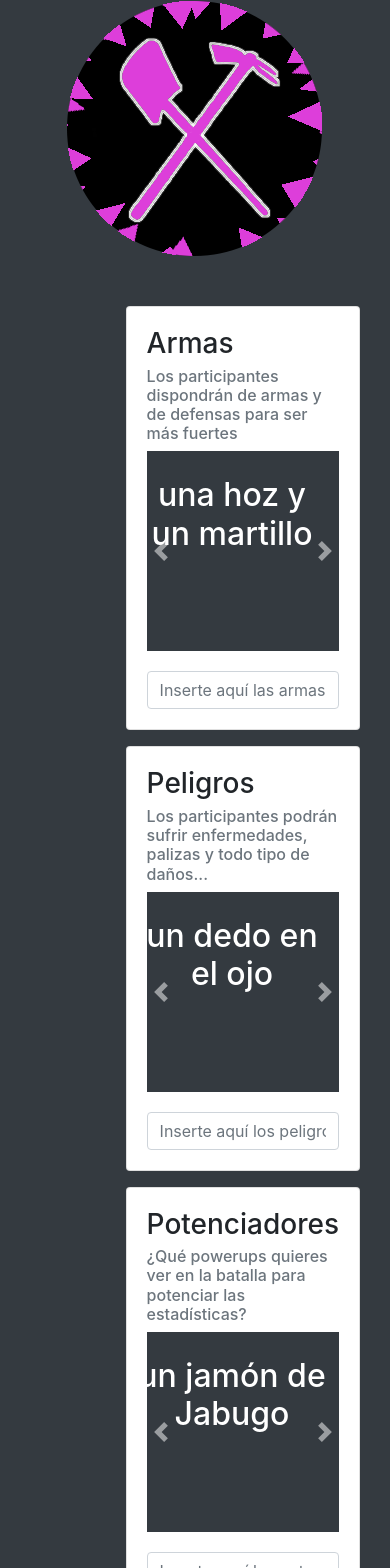
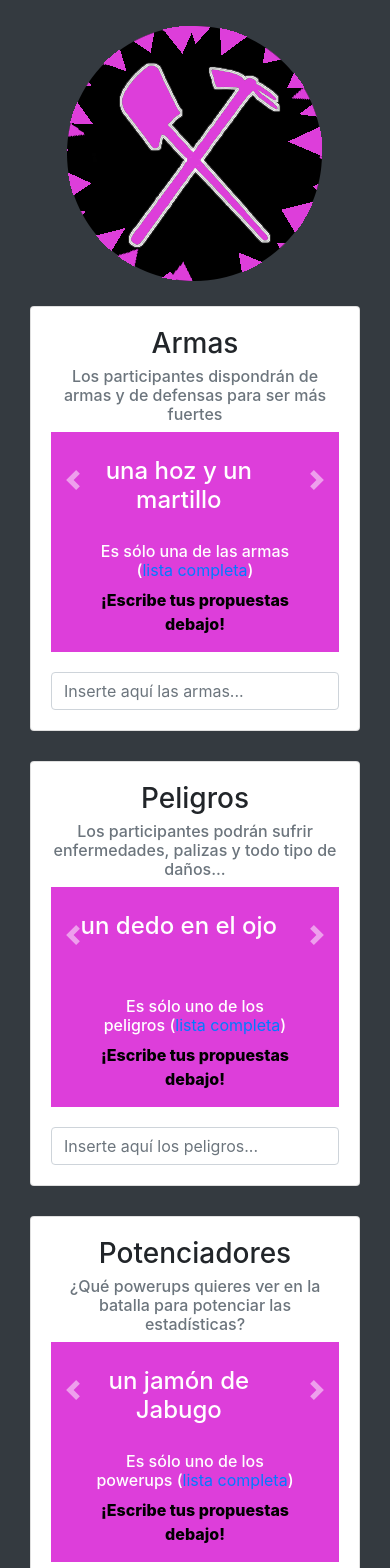
Before and after one commit to twitterwarbot/twitterwarbot.github.io, a Vue app: page / in a window 390 px wide. Shown: the top 1568 px of the page. Built offline with nearby package versions, Linux system fonts and the light colour scheme.

Commit message:
last version

```diff
--- a/package.json
+++ b/package.json
@@ -6,7 +6,7 @@
     "serve": "vue-cli-service serve",
     "build": "vue-cli-service build",
     "lint": "vue-cli-service lint",
-	"deploy": "node scripts/gh-pages-deploy.js"
+    "deploy": "node scripts/gh-pages-deploy.js"
   },
   "dependencies": {
     "bootstrap": "^4.5.3",
@@ -22,7 +22,7 @@
     "babel-eslint": "^10.1.0",
     "eslint": "^6.7.2",
     "eslint-plugin-vue": "^6.2.2",
-	"execa": "latest",
+    "execa": "latest",
     "vue-template-compiler": "^2.6.11"
   },
   "eslintConfig": {
--- a/src/components/HelloWorld.vue
+++ b/src/components/HelloWorld.vue
@@ -1,11 +1,10 @@
 <template>
   <div class="container">
-  <div class="text-center" style="margin-bottom: 50px;">
-        <a href="//www.twitter.com/paramobot"><img class="img-fluid" src="../assets/paramobot.png" alt="paramo" /></a>
+  <div class="text-center" style="margin: 25px 0;">
+      <a href="//www.twitter.com/paramobot"><img class="img-fluid" src="../assets/paramobot.png" alt="paramo" /></a>
       </div>
-      <div class="row">
-        <div class="col col-lg-2"></div>
-        <div class="col col-lg-8">
+      <div class="row text-center justify-content-center">
+        <div class="col-12 col-lg-8">
           <form form action="https://liveformhq.com/form/8e998583-1539-4ead-8b4a-0c8ae72a1e4c" method="POST" accept-charset="utf-8">
           <input type="hidden" value="https://liveformhq.com/thank_you" name="_redirect" />
             <div class="form-group">
@@ -13,24 +12,27 @@
                 <div class="card-body">
                   <h3 class="card-title">Armas</h3>
                   <h6 class="card-subtitle mb-2 text-muted">Los participantes dispondrán de armas y de defensas para ser más fuertes</h6>
-                  <div id="carousel1" class="carousel slide bg-dark text-white text-center" data-ride="carousel">
+                  <div id="carousel1" class="carousel slide" data-ride="carousel">
                     <div class="carousel-inner">
-                      <div class="carousel-item active" style="height: 200px;">
+                      <div class="carousel-item active">
                         <div class="d-block w-100">
-                          <h2 style="padding-top: 25px;">aaaaaaaaaa</h2>
+                          <h4 class="d-block d-md-none" style="padding: 25px 40px;">las páginas amarillas</h4>
+                          <h2 class="d-none d-md-block" style="padding: 25px 70px;">las páginas amarillas</h2>
                         </div>
                       </div>
                       <template v-for="weapon in shuffledWeapons">
-                        <div v-bind:key="weapon" class="carousel-item" style="height: 200px;">
+                        <div v-bind:key="weapon" class="carousel-item">
                           <div class="d-block w-100">
-                            <h2 style="padding-top: 25px;">{{weapon}}</h2>
+                            <h4 class="d-block d-md-none" style="padding: 25px 40px;">{{weapon}}</h4>
+                            <h2 class="d-none d-md-block" style="padding: 25px 70px;">{{weapon}}</h2>
                           </div>
                         </div>
                       </template>
                     </div>
-                    <div class="carousel-caption d-none d-md-block" style="position:absolute;bottom:0;">
-                      <h6>Es sólo una de las armas (<a href="/weapons.json">lista completa</a>)</h6>
-                      <p style="color: #dd3eda; font-weight: 800;">¡Escribe tus propuestas debajo!</p>
+                    <div class="carousel-space d-block d-md-none"></div>
+                    <div class="carousel-caption">
+                      <h6>Es sólo una de las armas (<a style="font-weight: normal;" href="/weapons.json">lista completa</a>)</h6>
+                      <p style="color: black; font-weight: 800;">¡Escribe tus propuestas debajo!</p>
                     </div>
                     <a class="carousel-control-prev" href="#carousel1" role="button" data-slide="prev">
                       <span class="carousel-control-prev-icon" aria-hidden="true"></span>
@@ -41,7 +43,7 @@
                       <span class="sr-only">Next</span>
                     </a>
                   </div>
-                  <input type="text" name="armas" placeholder="Inserte aquí las armas..." class="form-control" id="armas" style="margin-top: 20px;">
+                  <input type="text" name="armas" placeholder="Inserte aquí las armas..." class="form-control" id="armas">
                 </div>
               </div>
             </div>
@@ -50,24 +52,27 @@
                 <div class="card-body">
                   <h3 class="card-title">Peligros</h3>
                   <h6 class="card-subtitle mb-2 text-muted">Los participantes podrán sufrir enfermedades, palizas y todo tipo de daños...</h6>
-                  <div id="carousel2" class="carousel slide bg-dark text-white text-center" data-ride="carousel">
+                  <div id="carousel2" class="carousel slide" data-ride="carousel">
                     <div class="carousel-inner">
-                      <div class="carousel-item active" style="height: 200px;">
+                      <div class="carousel-item active">
                         <div class="d-block w-100">
-                          <h2 style="padding-top: 25px;">aaaaaaaaaa</h2>
+                          <h4 class="d-block d-md-none" style="padding: 25px 40px;">una hostia a mano abierta</h4>
+                          <h2 class="d-none d-md-block" style="padding: 25px 70px;">una hostia a mano abierta</h2>
                         </div>
                       </div>
                       <template v-for="injure in shuffledInjures">
-                        <div v-bind:key="injure" class="carousel-item" style="height: 200px;">
+                        <div v-bind:key="injure" class="carousel-item">
                           <div class="d-block w-100">
-                            <h2 style="padding-top: 25px;">{{injure}}</h2>
+                            <h4 class="d-block d-md-none" style="padding: 25px 40px;">{{injure}}</h4>
+                            <h2 class="d-none d-md-block" style="padding: 25px 70px;">{{injure}}</h2>
                           </div>
                         </div>
                       </template>
                     </div>
-                    <div class="carousel-caption d-none d-md-block" style="position:absolute;bottom:0;">
-                      <h6>Es sólo uno de los peligros (<a href="/injures.json">lista completa</a>)</h6>
-                      <p style="color: #dd3eda; font-weight: 800;">¡Escribe tus propuestas debajo!</p>
+                    <div class="carousel-space d-block d-md-none"></div>
+                    <div class="carousel-caption">
+                      <h6>Es sólo uno de los peligros (<a style="font-weight: normal;" href="/injures.json">lista completa</a>)</h6>
+                      <p style="color: black; font-weight: 800;">¡Escribe tus propuestas debajo!</p>
                     </div>
                     <a class="carousel-control-prev" href="#carousel2" role="button" data-slide="prev">
                       <span class="carousel-control-prev-icon" aria-hidden="true"></span>
@@ -78,7 +83,7 @@
                       <span class="sr-only">Next</span>
                     </a>
                   </div>
-                  <input type="text" name="injury" placeholder="Inserte aquí los peligros..." class="form-control" id="injury" style="margin-top: 20px;" />
+                  <input type="text" name="injury" placeholder="Inserte aquí los peligros..." class="form-control" id="injury" />
                 </div>
               </div>
             </div>
@@ -87,24 +92,27 @@
                 <div class="card-body">
                   <h3 class="card-title">Potenciadores</h3>
                   <h6 class="card-subtitle mb-2 text-muted">¿Qué powerups quieres ver en la batalla para potenciar las estadísticas?</h6>
-                  <div id="carousel3" class="carousel slide bg-dark text-white text-center" data-ride="carousel">
+                  <div id="carousel3" class="carousel slide" data-ride="carousel">
                     <div class="carousel-inner">
-                      <div class="carousel-item active" style="height: 200px;">
+                      <div class="carousel-item active">
                         <div class="d-block w-100">
-                          <h2 style="padding-top: 25px;">aaaaaaaaaa</h2>
+                        <h4 class="d-block d-md-none" style="padding: 25px 40px;">un Beefeater limón</h4>
+                        <h2 class="d-none d-md-block" style="padding: 25px 70px;">un Beefeater limón</h2>
                         </div>
                       </div>
                       <template v-for="powerup in shuffledPowerups">
-                        <div v-bind:key="powerup" class="carousel-item" style="height: 200px;">
+                        <div v-bind:key="powerup" class="carousel-item">
                           <div class="d-block w-100">
-                            <h2 style="padding-top: 25px;">{{powerup}}</h2>
+                          <h4 class="d-block d-md-none" style="padding: 25px 40px;">{{powerup}}</h4>
+                          <h2 class="d-none d-md-block" style="padding: 25px 70px;">{{powerup}}</h2>
                           </div>
                         </div>
                       </template>
                     </div>
-                    <div class="carousel-caption d-none d-md-block" style="position:absolute;bottom:0;">
-                      <h6>Es sólo uno de los powerups (<a href="/powerups.json">lista completa</a>)</h6>
-                      <p style="color: #dd3eda; font-weight: 800;">¡Escribe tus propuestas debajo!</p>
+                    <div class="carousel-space d-block d-md-none"></div>
+                    <div class="carousel-caption">
+                      <h6>Es sólo uno de los powerups (<a style="font-weight: normal;" href="/powerups.json">lista completa</a>)</h6>
+                      <p style="color: black; font-weight: 800;">¡Escribe tus propuestas debajo!</p>
                     </div>
                     <a class="carousel-control-prev" href="#carousel3" role="button" data-slide="prev">
                       <span class="carousel-control-prev-icon" aria-hidden="true"></span>
@@ -115,7 +123,7 @@
                       <span class="sr-only">Next</span>
                     </a>
                   </div>
-                  <input type="text" name="powerup" placeholder="Inserte aquí los potenciadores..." class="form-control" id="powerup" style="margin-top: 20px;" />
+                  <input type="text" name="powerup" placeholder="Inserte aquí los potenciadores..." class="form-control" id="powerup" />
                 </div>
               </div>
             </div>
@@ -186,4 +194,32 @@ export default {
 </script>
 
 <style scoped>
+.carousel-control-prev-icon, .carousel-control-next-icon {
+  margin-top: 38px;
+}
+.carousel-control-next, .carousel-control-prev {
+  align-items: self-start;
+}
+.carousel-caption {
+  position:absolute;
+  bottom:0;
+  padding-bottom: 0;
+}
+.carousel-item {
+height: 170px;
+}
+.carousel-space {
+height: 50px;
+}
+.form-control {
+  margin-top: 20px;
+}
+.form-group {
+  margin-bottom: 30px;
+}
+.carousel.slide{
+ background-color: #dd3eda;
+ text-align: center;
+ color: white;
+}
 </style>
```
Also changed, not shown: 1 other file (tests, documents, lock files or other folders).
